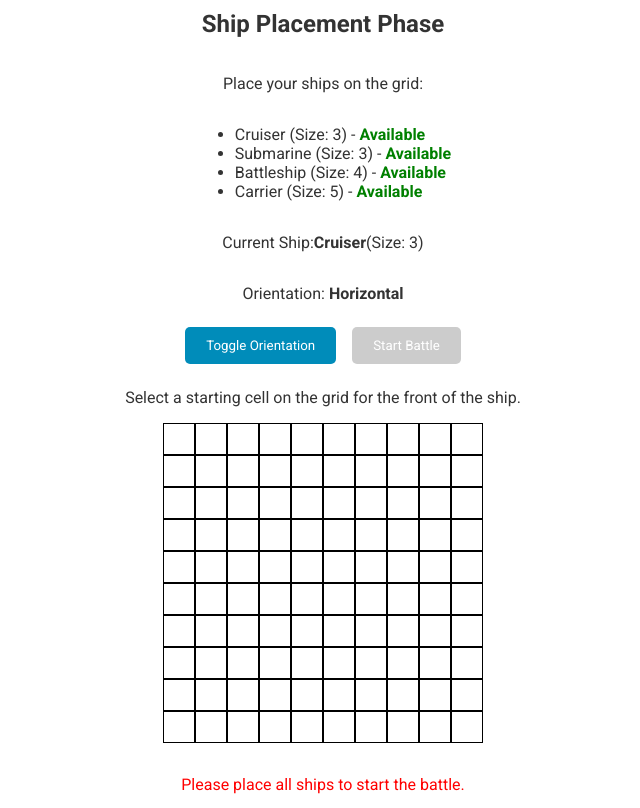
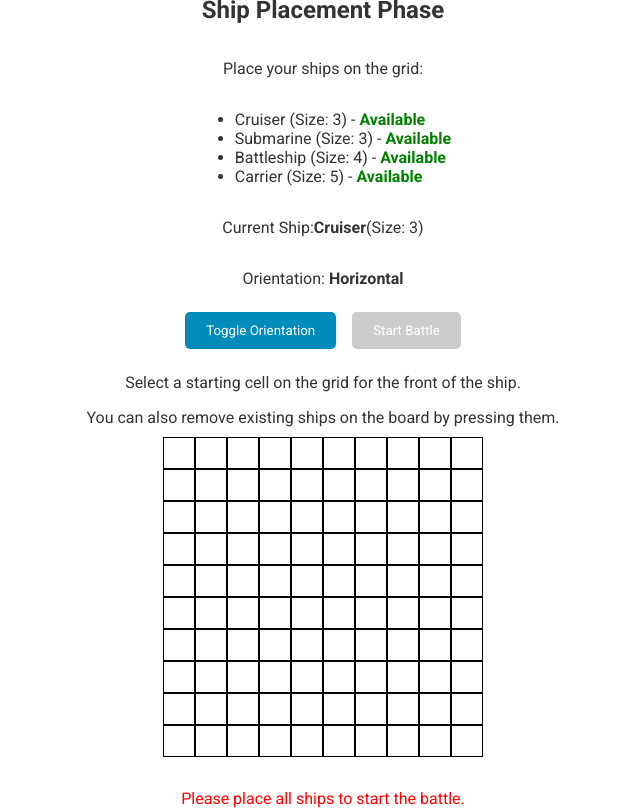
Before and after one commit to DavidMaNYC/Battleships, a React (Vite) app: page / in a window 1280 px wide. Shown: the whole page, without its empty margins (317-957 px from the left). Built offline with nearby package versions, Linux system fonts and the light colour scheme.

Commit message:
fixed margin

```diff
--- a/src/App.tsx
+++ b/src/App.tsx
@@ -270,8 +270,10 @@ export const App = () => {
             </div>
           </>
           <p>Select a starting cell on the grid for the front of the ship.</p>
+          <p style={{ margin: "0px 0px 10px 0px" }}>
+            You can also remove existing ships on the board by pressing them.
+          </p>
           <Board grid={playerGrid} onCellClick={handleCellClick} />
-
           {remainingShips.length > 0 && (
             <p className="red-text">
               Please place all ships to start the battle.
```
